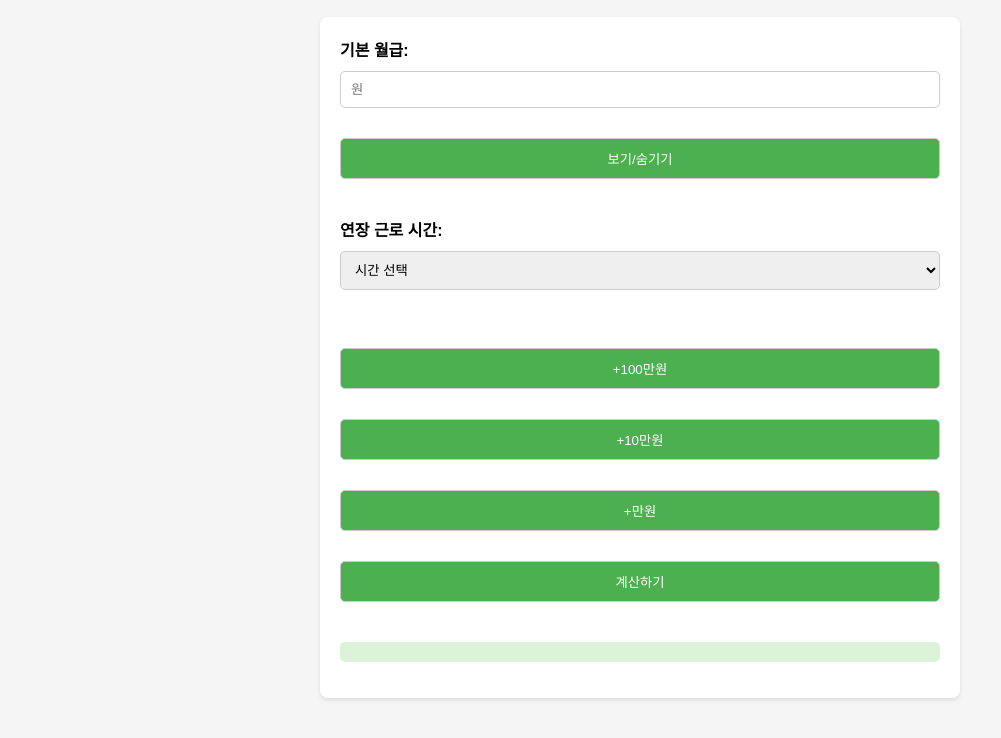
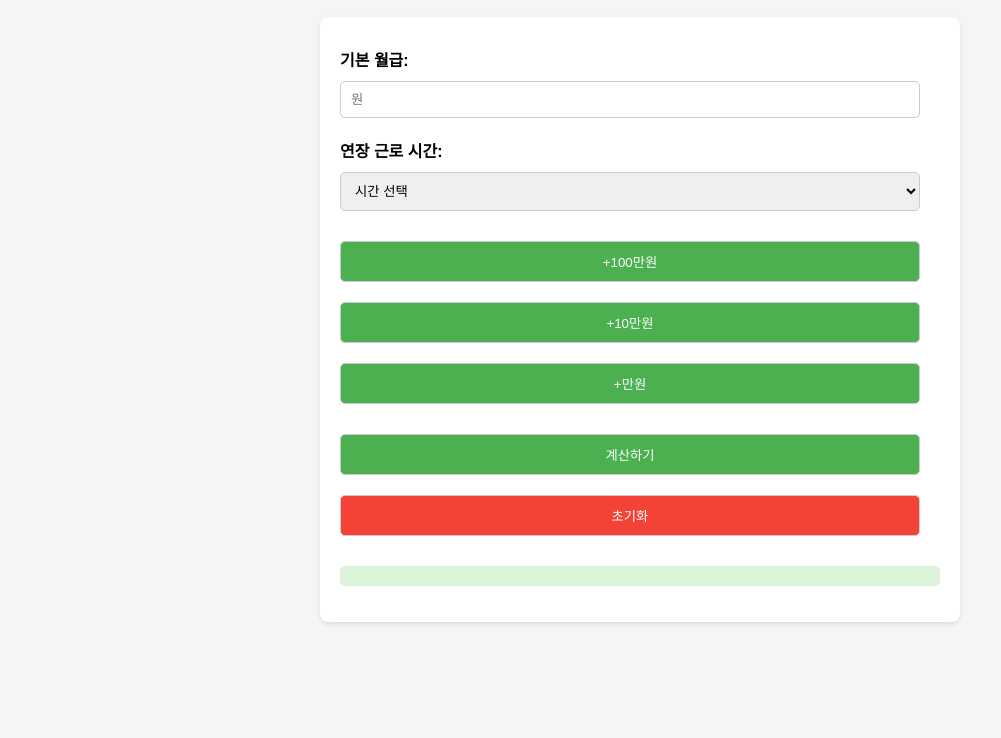
Before and after one commit to choiwonje/overtime_calculator, a plain HTML site: page index.html in a window 1280 px wide. Shown: the part 58-796 px from the top of the page, without its empty margins (0-1001 px from the left). Drawn offline with Linux system fonts and the light colour scheme.

Commit message:
Update index.html

```diff
--- a/index.html
+++ b/index.html
@@ -5,7 +5,7 @@
     <meta name="viewport" content="width=device-width, initial-scale=1.0">
     <title>연장 근로 계산기</title>
     <style>
-        /* 스타일은 기존과 동일하게 유지합니다 */
+        /* 스타일은 기존과 동일하게 유지하면서 약간의 개선을 추가 */
         body {
             font-family: 'Arial', sans-serif;
             margin: 20px;
@@ -23,17 +23,21 @@
             border-radius: 8px;
             box-shadow: 0 2px 4px rgba(0,0,0,0.1);
         }
-        label, .quick-set {
+        label, .quick-set, .control-group {
             font-weight: bold;
             margin-top: 10px;
+            display: block;
         }
         select, input[type="text"], button, .quick-set button {
-            width: 100%;
+            width: calc(100% - 20px);
             padding: 10px;
-            margin: 10px 0 20px 0;
+            margin: 10px 0;
             border-radius: 5px;
             border: 1px solid #ccc;
             box-sizing: border-box;
+        }
+        .control-group button {
+            margin-right: 10px;
         }
         button {
             background-color: #4CAF50;
@@ -42,6 +46,13 @@
         }
         button:hover {
             background-color: #45a049;
+        }
+        .reset-button {
+            background-color: #f44336;
+            color: white;
+        }
+        .reset-button:hover {
+            background-color: #d32f2f;
         }
         #result {
             margin-top: 20px;
@@ -57,8 +68,6 @@
     <div class="container">
         <label for="baseSalary">기본 월급:</label>
         <input type="text" id="baseSalary" placeholder="원" onfocus="toggleMask(true)" onblur="toggleMask(false)">
-        <button onclick="toggleMask()">보기/숨기기</button>
-        <br><br>
         <label for="overtimeHours">연장 근로 시간:</label>
         <select id="overtimeHours">
             <option value="">시간 선택</option>
@@ -69,13 +78,15 @@
                 }
             </script>
         </select>
-        <br><br>
         <div class="quick-set">
             <button onclick="addBaseSalary(1000000)">+100만원</button>
             <button onclick="addBaseSalary(100000)">+10만원</button>
             <button onclick="addBaseSalary(10000)">+만원</button>
         </div>
-        <button onclick="calculateOvertimePay()">계산하기</button>
+        <div class="control-group">
+            <button onclick="calculateOvertimePay()">계산하기</button>
+            <button class="reset-button" onclick="resetForm()">초기화</button>
+        </div>
         <p id="result"></p>
     </div>
     <script>
@@ -111,6 +122,13 @@
                 salaryInput.value = salaryInput.dataset.realValue;
             }
         }
+
+        function resetForm() {
+            document.getElementById("baseSalary").dataset.realValue = '';
+            document.getElementById("overtimeHours").selectedIndex = 0;
+            document.getElementById("result").innerHTML = '';
+            updateSalaryDisplay();
+        }
     </script>
 </body>
 </html>
```
